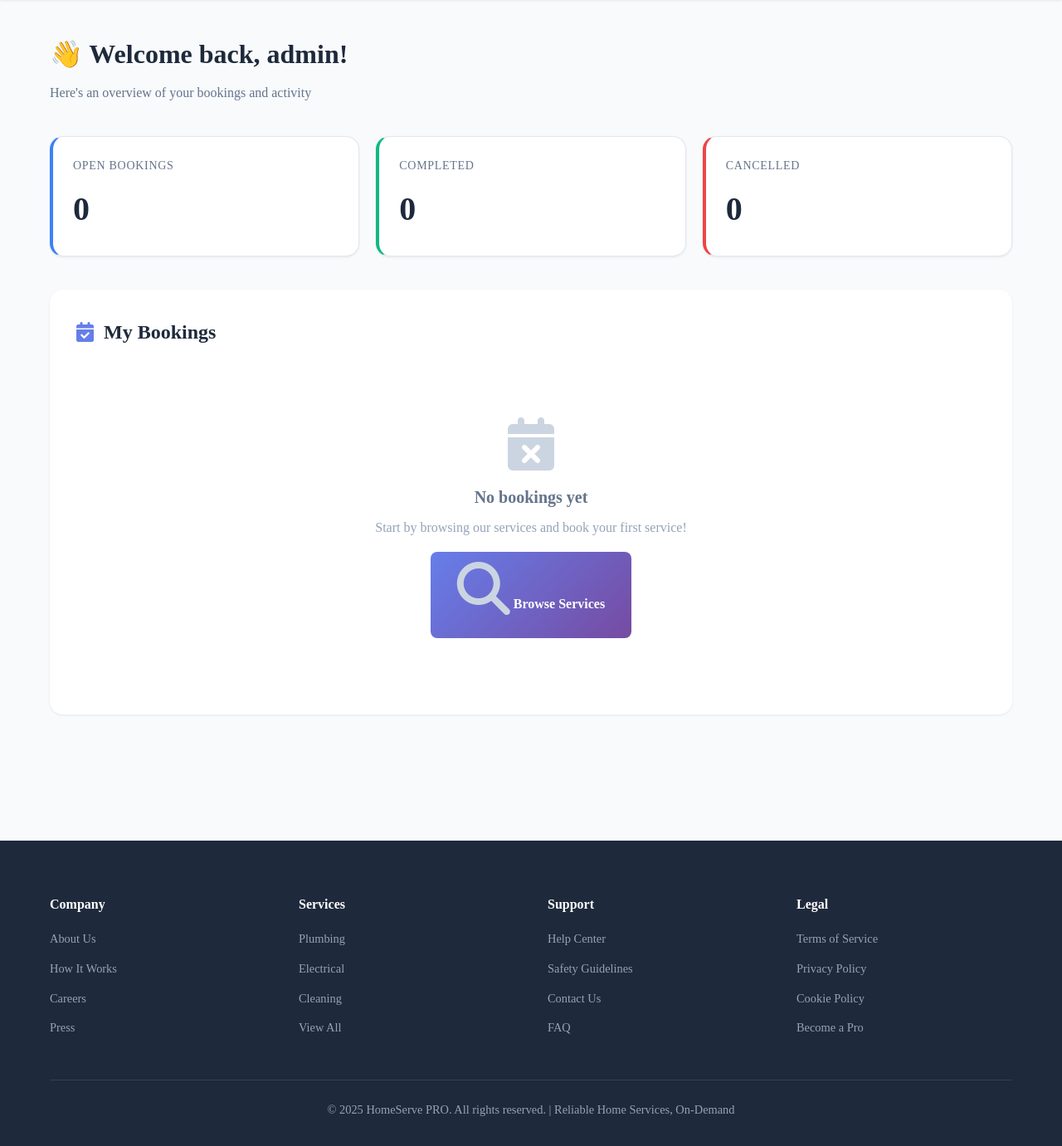
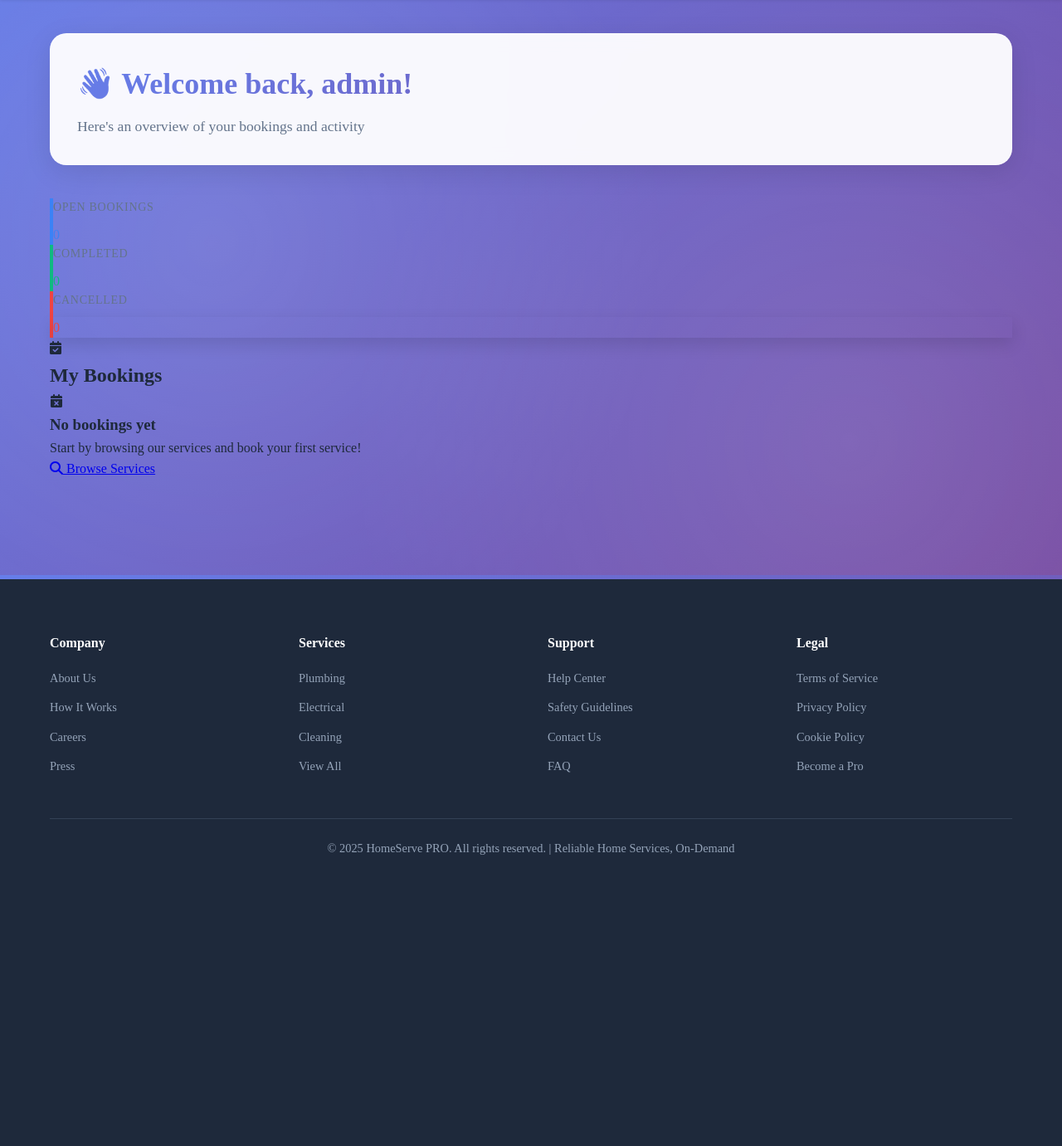
Before and after one commit to mariyanxgen/Homeserve-kerala, a Django app: page /dashboard/customer/ in a window 1280 px wide. Shown: the part 107-1488 px from the top of the page at 83% size. After the commit the page ends 1137 px from the top, so only its background shows below. Run offline with Django 5.2, Linux system fonts and the light colour scheme; a user stored in the database is signed in; data comes from the database, SQL or seed files in the repository; data that the repository does not hold is empty.

Commit message:
Add stunning gradient background and glassmorphism effects to dashboard

```diff
--- a/services/templates/frontend/customer_dashboard.html
+++ b/services/templates/frontend/customer_dashboard.html
@@ -2,45 +2,103 @@
 {% block title %}My Dashboard{% endblock %}
 {% block content %}
 <style>
+  body {
+    background: linear-gradient(135deg, #667eea 0%, #764ba2 100%);
+    background-attachment: fixed;
+    min-height: 100vh;
+    position: relative;
+  }
+
+  body::before {
+    content: '';
+    position: fixed;
+    top: 0;
+    left: 0;
+    right: 0;
+    bottom: 0;
+    background-image:
+      radial-gradient(circle at 20% 50%, rgba(255, 255, 255, 0.1) 0%, transparent 50%),
+      radial-gradient(circle at 80% 80%, rgba(255, 255, 255, 0.1) 0%, transparent 50%);
+    pointer-events: none;
+    z-index: 0;
+  }
+
   .dashboard-container {
     max-width: 1200px;
     margin: 0 auto;
     padding: 40px 20px;
+    position: relative;
+    z-index: 1;
   }
 
   .welcome-header {
     margin-bottom: 40px;
+    background: rgba(255, 255, 255, 0.95);
+    backdrop-filter: blur(10px);
+    padding: 32px;
+    border-radius: 20px;
+    box-shadow: 0 8px 32px rgba(0, 0, 0, 0.1);
+    border: 1px solid rgba(255, 255, 255, 0.3);
   }
 
   .welcome-header h1 {
-    font-size: 2rem;
+    font-size: 2.25rem;
     font-weight: 700;
-    color: #1e293b;
+    background: linear-gradient(135deg, #667eea, #764ba2);
+    -webkit-background-clip: text;
+    -webkit-text-fill-color: transparent;
+    background-clip: text;
     margin-bottom: 8px;
   }
 
   .welcome-header p {
     color: #64748b;
-    font-size: 1rem;
+    font-size: 1.1rem;
+  }
+  rgba(255, 255, 255, 0.95);
+    backdrop-filter: blur(10px);
+    border-radius: 16px;
+    padding: 28px;
+    box-shadow: 0 4px 20px rgba(0, 0, 0, 0.08);
+    border: 1px solid rgba(255, 255, 255, 0.3);
+    transition: all 0.3s;
+    position: relative;
+    overflow: hidden;
   }
 
-  .stats-grid {
-    display: grid;
-    grid-template-columns: repeat(auto-fit, minmax(200px, 1fr));
-    gap: 20px;
-    margin-bottom: 40px;
-  }
-
-  .stat-card {
-    background: white;
-    border-radius: 16px;
-    padding: 24px;
-    box-shadow: 0 1px 3px rgba(0,0,0,0.08);
-    border: 1px solid #e2e8f0;
-    transition: all 0.3s;
+  .stat-card::before {
+    content: '';
+    position: absolute;
+    top: 0;
+    left: 0;
+    right: 0;
+    height: 4px;
+    background: linear-gradient(90deg, transparent, currentColor, transparent);
+    opacity: 0.6;
   }
 
   .stat-card:hover {
+    color: #3b82f6;
+  }
+
+  .stat-card.open .stat-value {
+    color: #3b82f6;
+  }
+
+  .stat-card.completed {
+    color: #10b981;
+  }
+
+  .stat-card.completed .stat-value {
+    color: #10b981;
+  }
+
+  .stat-card.cancelled {
+    color: #ef4444;
+  }
+
+  .stat-card.cancelled .stat-value {
+    color:
     transform: translateY(-4px);
     box-shadow: 0 8px 20px rgba(0,0,0,0.12);
   }
@@ -65,14 +123,19 @@
     letter-spacing: 0.05em;
     margin-bottom: 8px;
   }
-
-  .stat-value {
-    font-size: 2.5rem;
-    font-weight: 700;
+  rgba(255, 255, 255, 0.95);
+    backdrop-filter: blur(10px);
+    border-radius: 20px;
+    padding: 40px;
+    box-shadow: 0 8px 32px rgba(0, 0, 0, 0.1);
+    border: 1px solid rgba(255, 255, 255, 0.3
     color: #1e293b;
   }
 
-  .section-header {
+  .sbackground: linear-gradient(135deg, #667eea, #764ba2);
+    -webkit-background-clip: text;
+    -webkit-text-fill-color: transparent;
+    background-clip: text{
     display: flex;
     align-items: center;
     gap: 12px;
@@ -85,17 +148,37 @@
     color: #1e293b;
   }
 
-  .section-header i {
-    color: #667eea;
-    font-size: 1.5rem;
+  .section-headergba(248, 250, 252, 0.6);
+    backdrop-filter: blur(8px);
+    border: 1px solid rgba(226, 232, 240, 0.5);
+    border-radius: 16px;
+    padding: 28px;
+    margin-bottom: 20px;
+    transition: all 0.4s;
+    position: relative;
   }
 
-  .bookings-section {
-    background: white;
+  .booking-card::before {
+    content: '';
+    position: absolute;
+    top: 0;
+    left: 0;
+    right: 0;
+    bottom: 0;
     border-radius: 16px;
-    padding: 32px;
-    box-shadow: 0 1px 3px rgba(0,0,0,0.08);
-    margin-bottom: 32px;
+    background: linear-gradient(135deg, rgba(102, 126, 234, 0.05), rgba(118, 75, 162, 0.05));
+    opacity: 0;
+    transition: opacity 0.4s;
+  }
+
+  .booking-card:hover::before {
+    opacity: 1;
+  }
+
+  .booking-card:hover {
+    transform: translateX(8px);
+    border-color: rgba(102, 126, 234, 0.5);
+    box-shadow: 0 8px 24px rgba(102, 126, 234, 0.2
   }
 
   .booking-card {
@@ -193,14 +276,24 @@
     color: #065f46;
   }
 
-  .status-cancelled {
-    background: #fee2e2;
-    color: #991b1b;
+  .status-can80px 20px;
+    color: #94a3b8;
+    position: relative;
   }
 
-  .cancel-btn {
-    background: #ef4444;
-    color: white;
+  .empty-state i {
+    font-size: 5rem;
+    background: linear-gradient(135deg, #cbd5e1, #94a3b8);
+    -webkit-background-clip: text;
+    -webkit-text-fill-color: transparent;
+    background-clip: text;
+    margin-bottom: 24px;
+    animation: float 3s ease-in-out infinite;
+  }
+
+  @keyframes float {
+    0%, 100% { transform: translateY(0); }
+    50% { transform: translateY(-10px); }
     border: none;
     padding: 8px 20px;
     border-radius: 8px;
```
